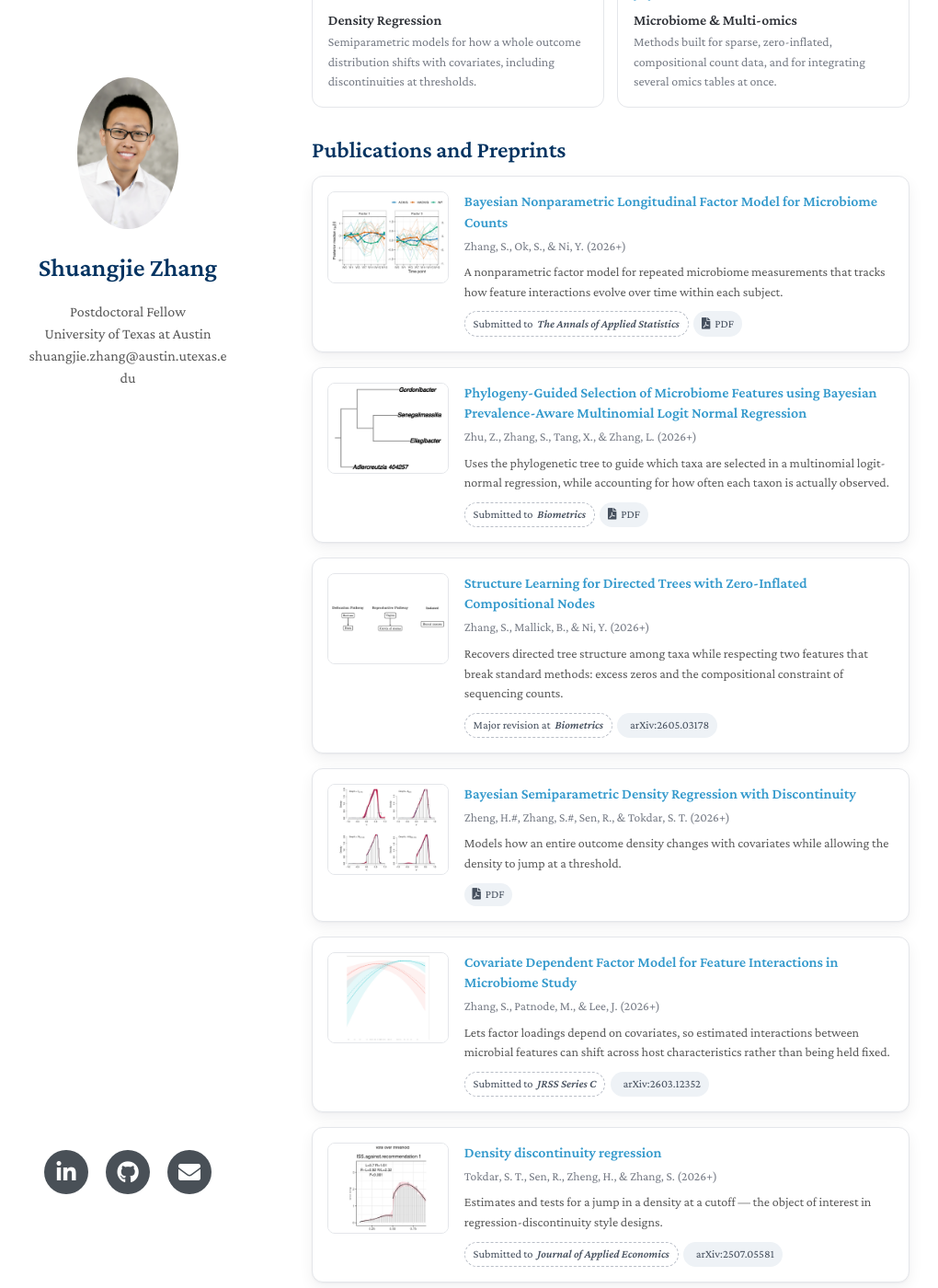
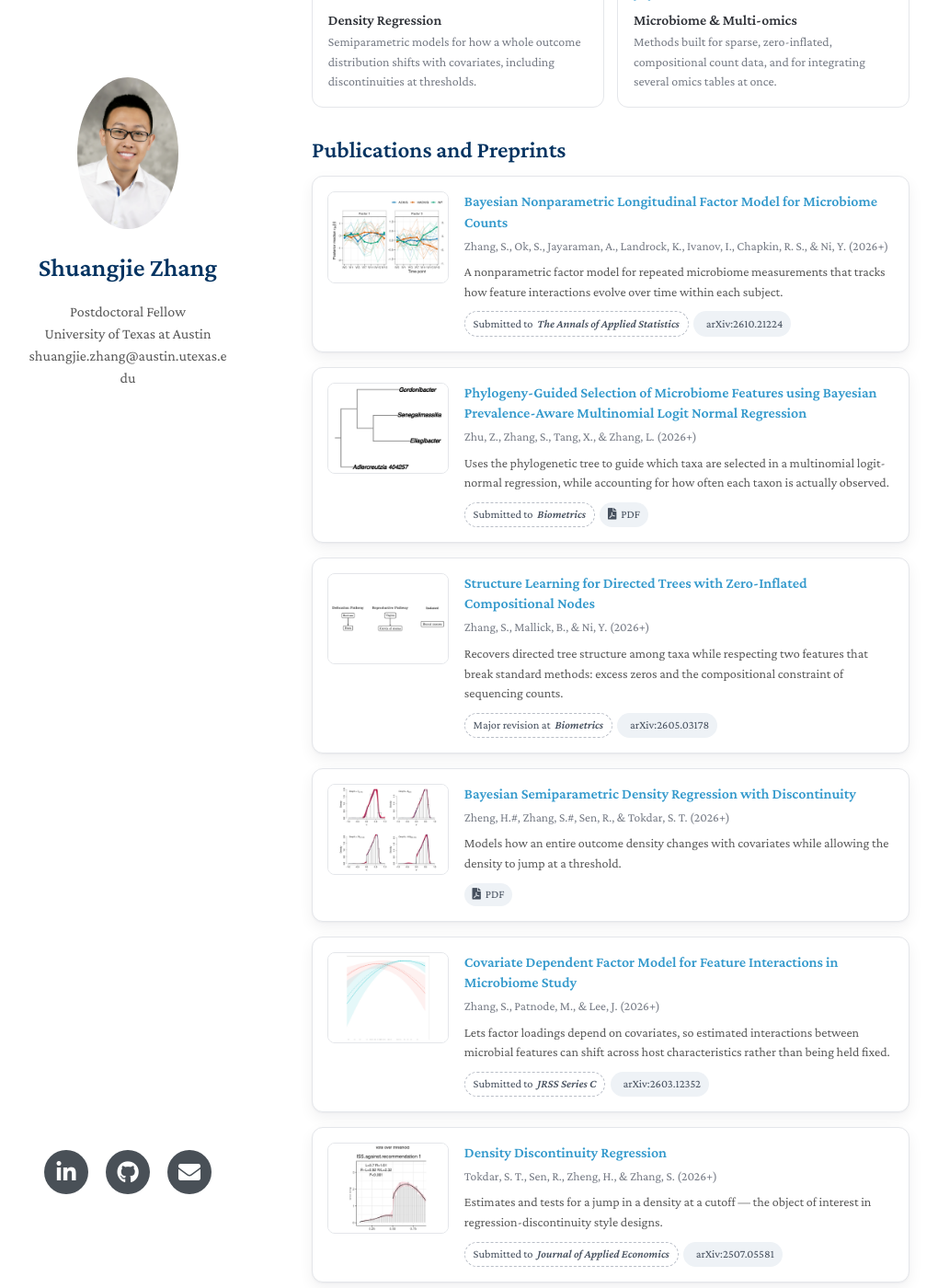
Before and after one commit to shuang-jie/shuang-jie.github.io, a Jekyll site: the page built from research.md, in a window 1280 px wide and 1400 px high, scrolled down 469 px. Shown: the whole window at 92% size, without its empty margins (131-1151 px from the left). Built offline with Jekyll 4.4.1, drawn with Linux system fonts in a browser that asks for light colours; nearby versions of some CDN libraries; a style sheet for code colours, icons or effects is not loaded; our own code applies the rules of GitHub Pages for plain Markdown files.

Commit message:
Point the longitudinal factor paper at arXiv
It is now arXiv:2610.21224 (submitted 15 Oct 2026), so link the preprint
there instead of the PDF hosted on this site, and list all seven authors
as they appear on the arXiv record. Also title-case the density
discontinuity entry to match the rest of the list.

```diff
--- a/research.md
+++ b/research.md
@@ -36,12 +36,12 @@ layout: homepage
   <div class="pub">
     <div class="pub-thumb"><img src="./assets/img/papers/longitudinal-factor.png" alt="Posterior mean factor-score trajectories across time points" loading="lazy"></div>
     <div class="pub-body">
-      <h3><a href="https://shuang-jie.github.io/files/SJ-PJ5.pdf">Bayesian Nonparametric Longitudinal Factor Model for Microbiome Counts</a></h3>
-      <p class="pub-authors">Zhang, S., Ok, S., &amp; Ni, Y. (2026+)</p>
+      <h3><a href="https://arxiv.org/abs/2610.21224">Bayesian Nonparametric Longitudinal Factor Model for Microbiome Counts</a></h3>
+      <p class="pub-authors">Zhang, S., Ok, S., Jayaraman, A., Landrock, K., Ivanov, I., Chapkin, R. S., &amp; Ni, Y. (2026+)</p>
       <p class="pub-summary">A nonparametric factor model for repeated microbiome measurements that tracks how feature interactions evolve over time within each subject.</p>
       <div class="chip-row">
         <span class="chip chip--status">Submitted to <em>The Annals of Applied Statistics</em></span>
-        <a class="chip" href="https://shuang-jie.github.io/files/SJ-PJ5.pdf"><i class="fas fa-file-pdf"></i> PDF</a>
+        <a class="chip" href="https://arxiv.org/abs/2610.21224"><i class="ai ai-arxiv"></i> arXiv:2610.21224</a>
       </div>
     </div>
   </div>
@@ -100,7 +100,7 @@ layout: homepage
   <div class="pub">
     <div class="pub-thumb"><img src="./assets/img/papers/density-discontinuity.png" alt="Density estimate with a discontinuity at the vote threshold" loading="lazy"></div>
     <div class="pub-body">
-      <h3><a href="https://arxiv.org/abs/2507.05581">Density discontinuity regression</a></h3>
+      <h3><a href="https://arxiv.org/abs/2507.05581">Density Discontinuity Regression</a></h3>
       <p class="pub-authors">Tokdar, S. T., Sen, R., Zheng, H., &amp; Zhang, S. (2026+)</p>
       <p class="pub-summary">Estimates and tests for a jump in a density at a cutoff — the object of interest in regression-discontinuity style designs.</p>
       <div class="chip-row">
```
